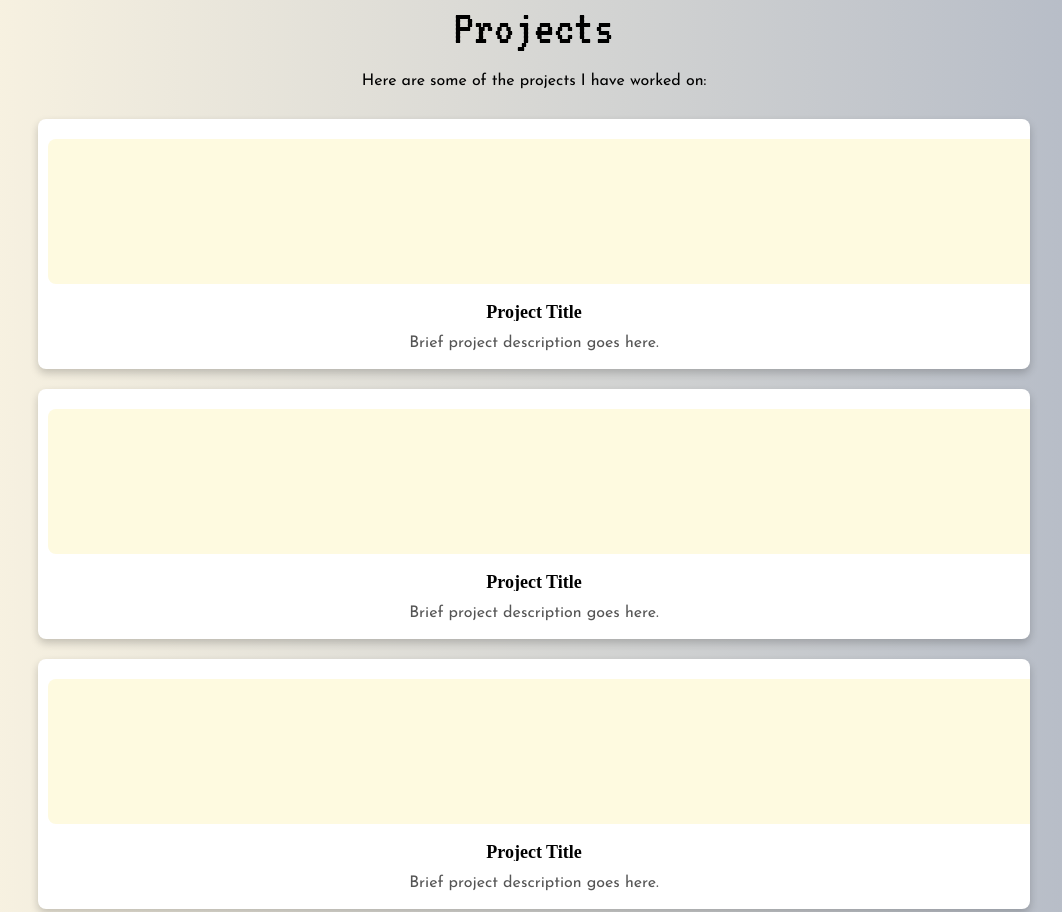
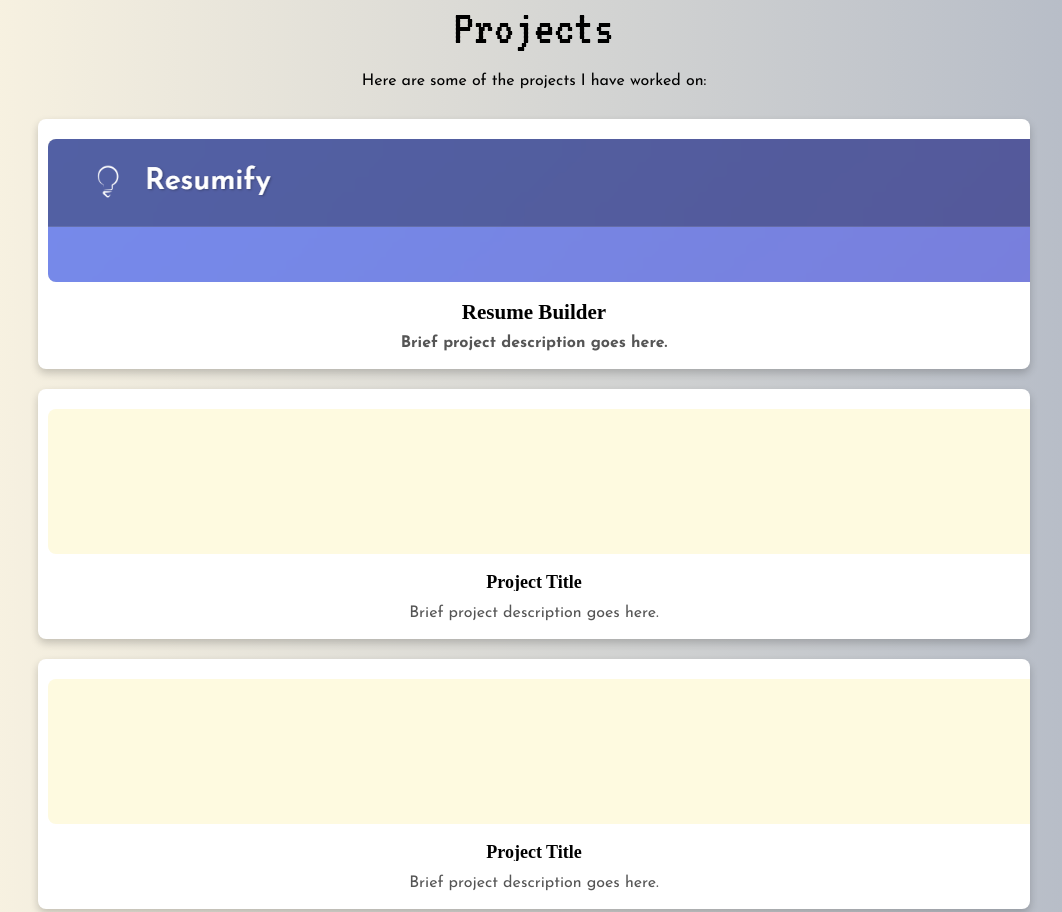
Before and after one commit to Shravani2906P/Landing-Page, a plain HTML site: page index.html in a window 1280 px wide. Shown: the part 1677-2589 px from the top of the page, without its empty margins (106-1168 px from the left). Drawn offline with Linux system fonts and the light colour scheme.

Commit message:
Updated Resume

```diff
--- a/index.html
+++ b/index.html
@@ -39,6 +39,8 @@
             </div>
         </div>
     </div>
+
+    <!-- About Me -->
     <div id="aboutme" class="about">
         <h2>About Me</h2>
         <div class="paras">
@@ -55,15 +57,24 @@
                  GitHub</a>
     </div>
     </div>
+
+    <!-- Projects section -->
     <div id="projects" class="projects">
         <h2>Projects</h2>
         <p>Here are some of the projects I have worked on:</p>
         <div class="project-list">
+
             <div class="project-card">
-                <div class="project-image"></div>
-                <h3 class="project-title">Project Title</h3>
-    <p class="project-description">Brief project description goes here.</p>
+                <div class="project-image">
+                    <a href=""><img src="ResumeBuilder.png" alt=""></a>
+                </div>
+                <div class="project-title">
+                    <h3>Resume Builder</h3>
+                    <p class="project-description">Brief project description goes here.</p>
+                </div>
+
             </div>
+
             <div class="project-card">
                 <div class="project-image"></div>
                 <h3 class="project-title">Project Title</h3>
@@ -81,6 +92,8 @@
             </div>
         </div>
     </div>
+
+    <!-- Certificate Section -->
     <div id="certificates" class="certificates">
         <h2>Certificates</h2>
         <div class="certificate-list">
@@ -104,6 +117,8 @@
             </div>
     </div>
     </div>
+
+    <!-- Contact Me -->
     <div class="contact">
         <h2>Contact Me</h2>
     </div>
--- a/style.css
+++ b/style.css
@@ -217,6 +217,7 @@ justify-content: center;
     align-items: center;
     background-color:#FEFAE0;
     border-radius:8px;
+    overflow:hidden;
     margin:10px auto 10px;
     background-size: cover;
     background-position: center;
```
Also changed, not shown: ResumeBuilder.png (added), 1 other file.
